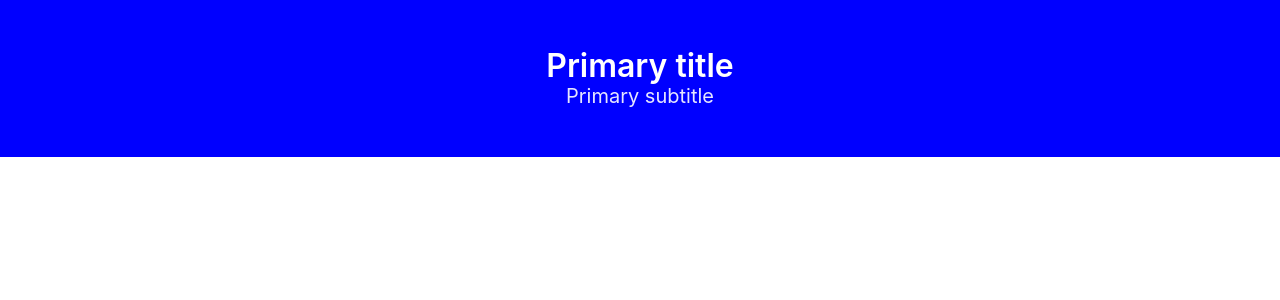
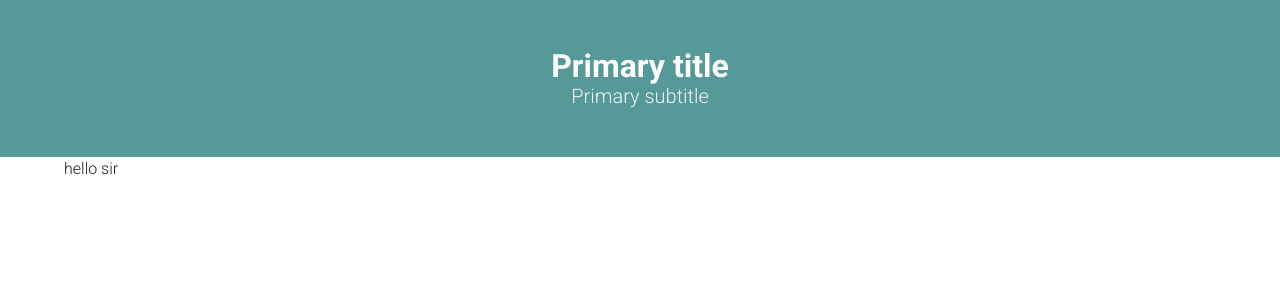
Before and after one commit to bramtenhove/bramtenhove.nl, a PHP site: page / in a window 1280 px wide. Shown: the top 300 px of the page. Run offline with PHP 8.4, Linux system fonts and the light colour scheme.

Commit message:
Overwrite some defaults

```diff
--- a/index.html
+++ b/index.html
@@ -29,6 +29,12 @@
   </div>
 </section>
 
+
+<div class="container">
+  <p>hello sir</p>
+
+</div>
+
 <script src="assets/js/vendor/velocity/velocity.min.js"></script>
 <script src="assets/js/main.min.js"></script>
 </body>
--- a/source/styles/base/_defaults.scss
+++ b/source/styles/base/_defaults.scss
@@ -1 +1,4 @@
-$primary: blue;
+$primary: rgb(85,153,153);
+$text: rgb(32,27,33);
+
+$family-sans-serif: "Roboto", "Oxygen", "Ubuntu", "Cantarell", "Fira Sans", "Droid Sans", "Helvetica Neue", "Helvetica", "Arial", sans-serif;
```
Also changed, not shown: assets/css/main.css.
